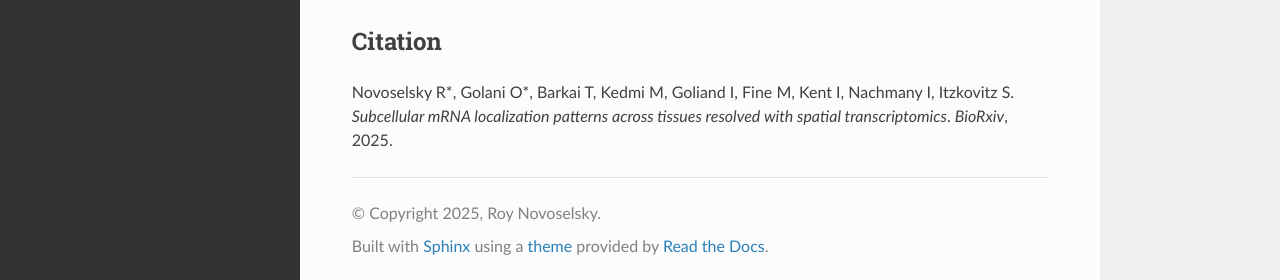
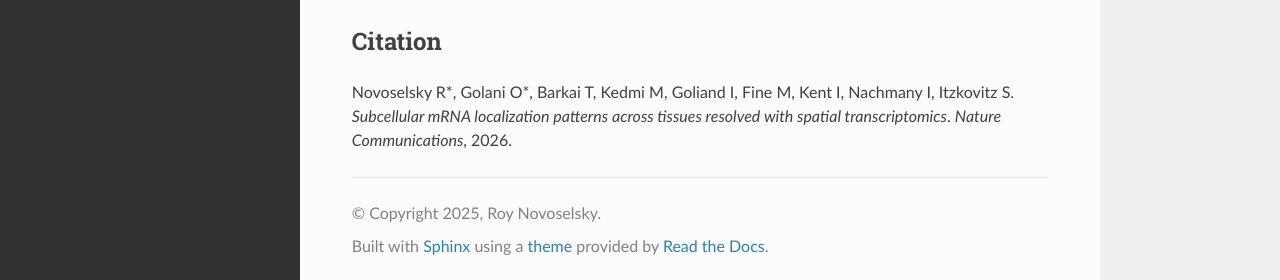
Before and after one commit to roynov01/HiVis, a Sphinx documentation site: the page built from docs/source/readme.md, in a window 1280 px wide and 900 px high, scrolled down 1024 px. Shown: the part 617-897 px from the top of the window. Built offline with Sphinx 7.4.7 and the Read the Docs theme 3.1.0, drawn with Linux system fonts in a browser that asks for light colours.

Commit message:
citation in readme

```diff
--- a/docs/source/readme.md
+++ b/docs/source/readme.md
@@ -51,4 +51,5 @@ For QuPath, please refer to the [tutorial](https://github.com/roynov01/HiVis/tre
 Bug report/feature request via the [GitHub issue tracker](https://github.com/roynov01/HiVis/issues).
 
 ## Citation
-Novoselsky R*, Golani O*, Barkai T, Kedmi M, Goliand I, Fine M, Kent I, Nachmany I, Itzkovitz S. *Subcellular mRNA localization patterns across tissues resolved with spatial transcriptomics*. *BioRxiv*, 2025.
+Novoselsky R*, Golani O*, Barkai T, Kedmi M, Goliand I, Fine M, Kent I, Nachmany I, Itzkovitz S.
+*Subcellular mRNA localization patterns across tissues resolved with spatial transcriptomics*. *Nature Communications*, 2026.
```
